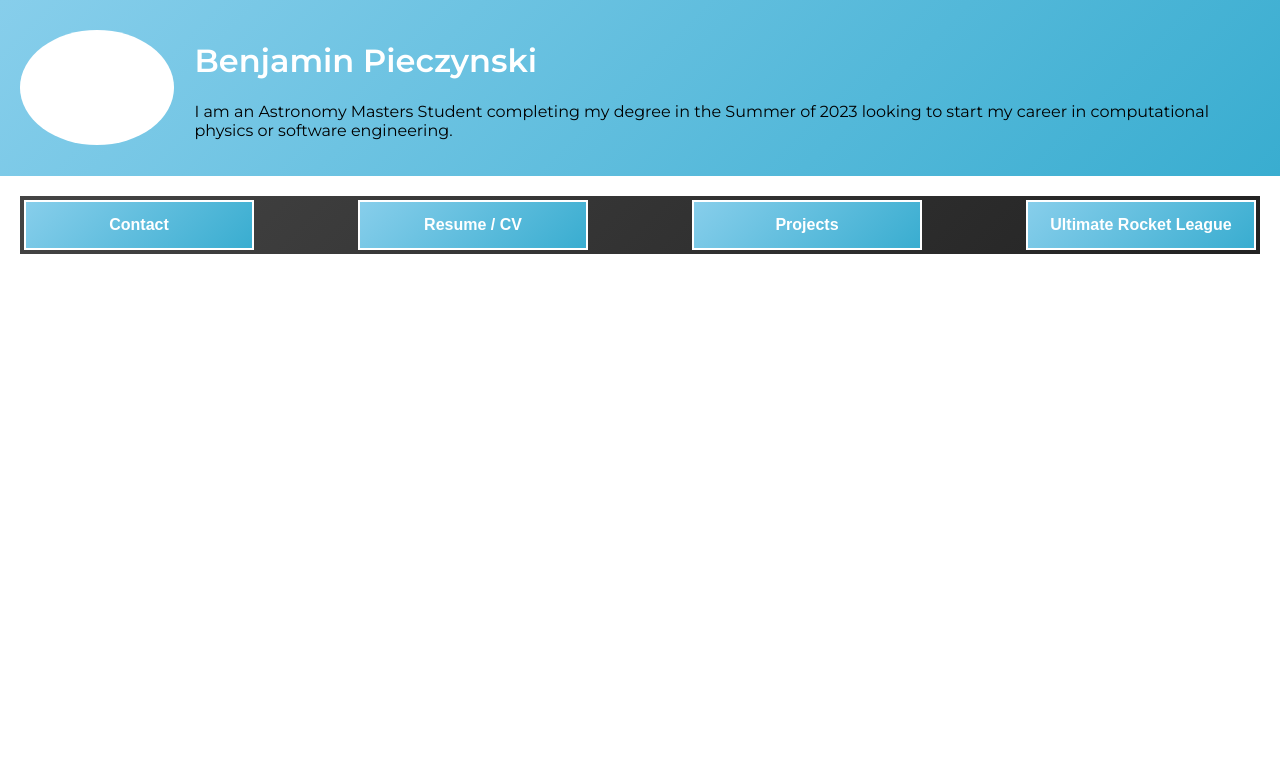
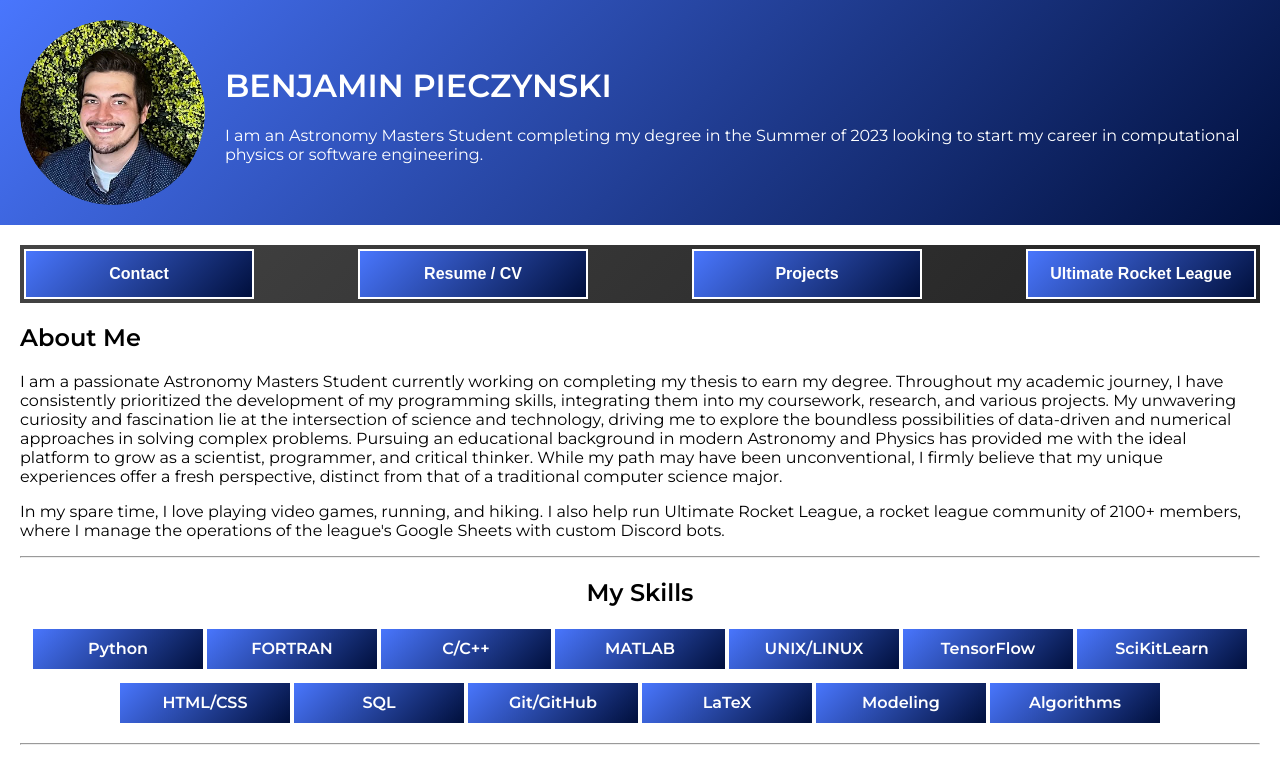
Before and after one commit to benjamin-pieczynski/benpieczynski.github.io, a plain HTML site: page index.html in a window 1280 px wide. Drawn offline with Linux system fonts and the light colour scheme.

Commit message:
1st main update

```diff
--- a/index.html
+++ b/index.html
@@ -7,14 +7,14 @@
 
     body {
       background-color: #FFFFFF; /* White background color */
-      color: #000000; /* Black text color */
+      color: #FFFFFF; /* White text color */
       font-family: 'Montserrat', sans-serif; /* Modern font style */
       margin: 0; /* Remove default margin */
       padding: 0; /* Remove default padding */
     }
 
     .header {
-      background: linear-gradient(-45deg, #39add0, #87ceeb); /* Blue and light blue gradient */
+      background: linear-gradient(-45deg, #000f3c, #4976fd); /* Blue and light blue gradient */
       padding: 20px; /* Add padding to the header */
       display: flex; /* Enable flexbox layout */
       align-items: center; /* Center align items vertically */
@@ -22,14 +22,15 @@
 
     h1 {
       color: #FFFFFF; /* White heading color */
+      font-family: 'Montserrat', sans-serif; /* Modern font style */
     }
 
     .profile-image {
       width: 185px;
-      padding-top: 115px; /* Set padding-top to the same value as width */
+      height: 185px;
       border-radius: 50%; /* Make it a circle */
-      background-color: #FFFFFF; /* White circle color */
       margin-right: 20px; /* Add right margin */
+      object-fit: cover; /* Maintain aspect ratio and cover container */
     }
 
     .content {
@@ -42,12 +43,13 @@
       padding: 4px; /* Add padding to the button group */
       display: flex; /* Enable flexbox layout */
       justify-content: space-between; /* Distribute buttons evenly */
+      margin-bottom: 20px; /* Add margin bottom for spacing */
     }
 
     .button {
       width: 230px;
       height: 50px;
-      background: linear-gradient(-45deg, #39add0, #87ceeb); /* Blue and light blue gradient */
+      background: linear-gradient(-45deg, #000f3c, #4976fd); /* Blue and light blue gradient */
       border: 2px solid #FFFFFF; /* White outline */
       color: #FFFFFF; /* White text color */
       font-size: 16px;
@@ -58,13 +60,49 @@
       align-items: center; /* Center align text vertically */
       justify-content: center; /* Center align text horizontally */
     }
+
+    .skill-list {
+      display: flex;
+      flex-wrap: wrap;
+      justify-content: center; /* Center align skills horizontally */
+      margin-top: 20px;
+    }
+
+    .skill {
+      width: 170px;
+      height: 40px;
+      background: linear-gradient(-45deg, #000f3c, #4976fd); /* Blue and light blue gradient */
+      border: 2px solid #FFFFFF; /* White outline */
+      color: #FFFFFF; /* White text color */
+      font-size: 16px;
+      font-weight: bold;
+      border-radius: 0px; /* Rounded corners */
+      cursor: pointer;
+      display: flex; /* Enable flexbox layout */
+      align-items: center; /* Center align text vertically */
+      justify-content: center; /* Center align text horizontally */
+      margin-bottom: 10px;
+    }
+
+    .skills-header {
+      text-align: center;
+      font-size: 24px;
+      font-weight: bold;
+      margin-bottom: 10px;
+      color: #000000; /* Black heading color */
+    }
+
+    .about-me {
+      margin-bottom: 20px; /* Add margin bottom for spacing */
+      color: #000000; /* Black text color */
+    }
   </style>
 </head>
 <body>
   <div class="header">
-    <div class="profile-image"></div>
+    <img class="profile-image" src="profile.png" alt="Your Image">
     <div>
-      <h1>Benjamin Pieczynski</h1>
+      <h1>BENJAMIN PIECZYNSKI</h1>
       <p>I am an Astronomy Masters Student completing my degree in the Summer of 2023 looking to start my career in computational physics or software engineering.</p>
     </div>
   </div>
@@ -76,6 +114,46 @@
       <button class="button">Projects</button>
       <button class="button">Ultimate Rocket League</button>
     </div>
+
+    <div class="about-me">
+      <h2>About Me</h2>
+      <p>
+        I am a passionate Astronomy Masters Student currently working on completing my thesis to earn my degree.
+        Throughout my academic journey, I have consistently prioritized the development of my programming skills,
+        integrating them into my coursework, research, and various projects. My unwavering curiosity and fascination
+        lie at the intersection of science and technology, driving me to explore the boundless possibilities of
+        data-driven and numerical approaches in solving complex problems. Pursuing an educational background in modern
+        Astronomy and Physics has provided me with the ideal platform to grow as a scientist, programmer, and critical thinker.
+        While my path may have been unconventional, I firmly believe that my unique experiences offer a fresh
+        perspective, distinct from that of a traditional computer science major.
+      </p>
+      <p>
+        In my spare time, I love playing video games, running, and hiking. I also help run Ultimate Rocket League,
+        a rocket league community of 2100+ members, where I manage the operations of the league's Google Sheets
+        with custom Discord bots.
+      </p>
+      <hr> <!-- Gray horizontal line -->
+    </div>
+
+    <div class="skills-section">
+      <h2 class="skills-header">My Skills</h2>
+      <div class="skill-list">
+        <div class="skill">Python</div>
+        <div class="skill">FORTRAN</div>
+        <div class="skill">C/C++</div>
+        <div class="skill">MATLAB</div>
+        <div class="skill">UNIX/LINUX</div>
+        <div class="skill">TensorFlow</div>
+        <div class="skill">SciKitLearn</div>
+        <div class="skill">HTML/CSS</div>
+        <div class="skill">SQL</div>
+        <div class="skill">Git/GitHub</div>
+        <div class="skill">LaTeX</div>
+        <div class="skill">Modeling</div>
+        <div class="skill">Algorithms</div>
+      </div>
+      <hr> <!-- Gray horizontal line -->
+    </div>
   </div>
 </body>
 </html>
```
Also changed, not shown: profile.png (added).
